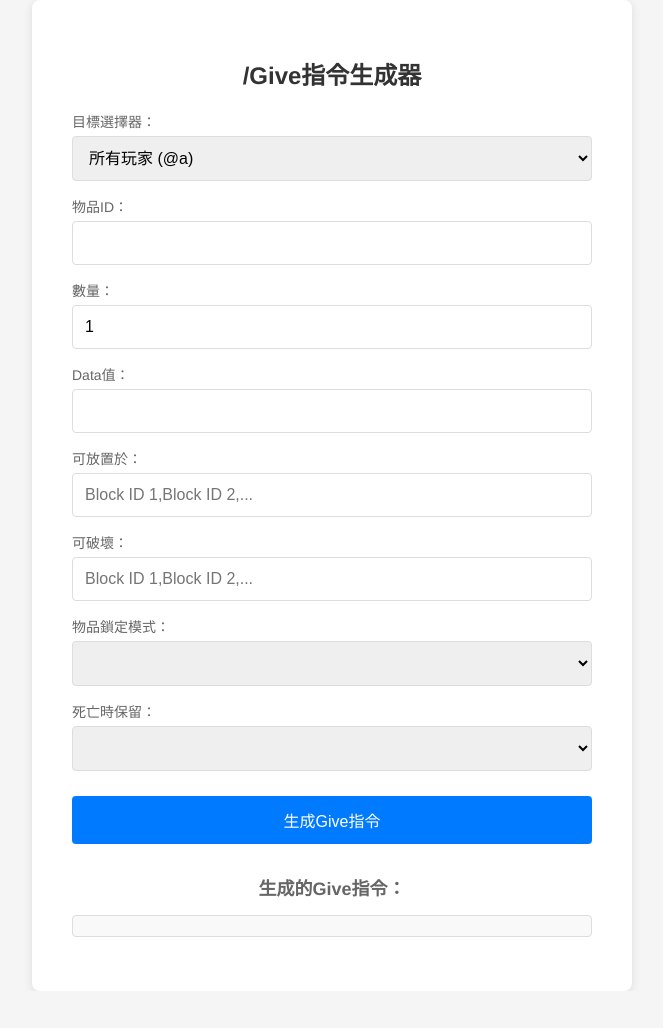
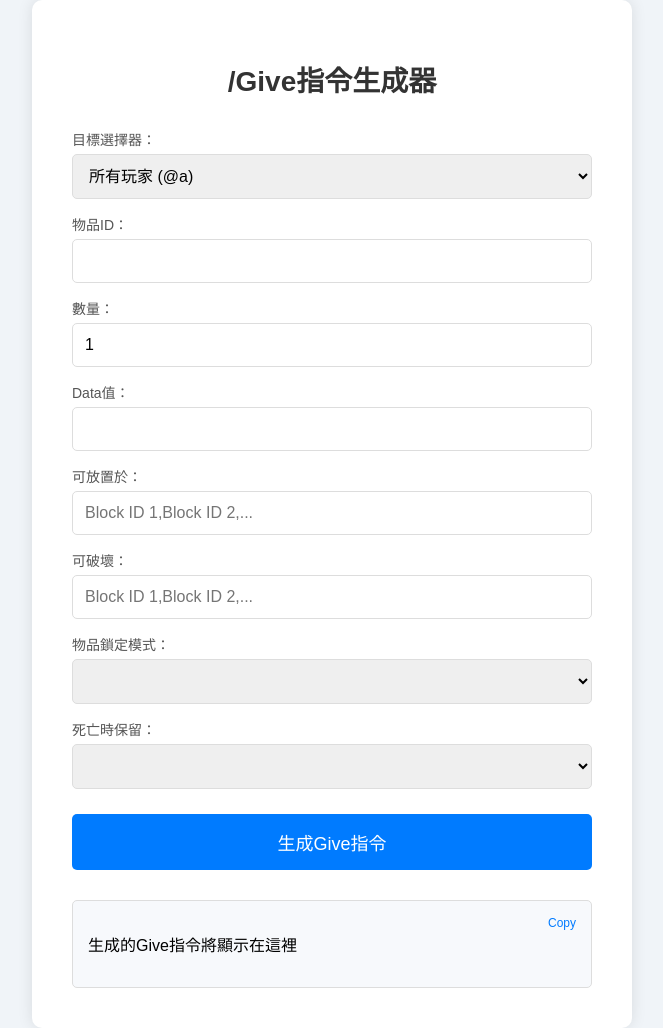
Before and after one commit to EricbobXD/mcpe.cmd-give, a plain HTML site: page index.html in a window 1280 px wide. Shown: the whole page, without its empty margins (308-971 px from the left). Before the commit the page ends 991 px from the top, so only its background shows below. Drawn offline with Linux system fonts and the light colour scheme.

Commit message:
Update index.html

```diff
--- a/index.html
+++ b/index.html
@@ -4,8 +4,8 @@
   <title>/Give指令生成器</title>
   <style>
     body {
-      font-family: 'Helvetica Neue', sans-serif;
-      background-color: #f5f5f5;
+      font-family: 'Arial', sans-serif;
+      background: #f0f4f8;
       display: flex;
       justify-content: center;
       align-items: center;
@@ -13,43 +13,38 @@
       margin: 0;
     }
     .container {
-      background-color: #fff;
+      background-color: #ffffff;
       padding: 40px;
-      border-radius: 8px;
-      box-shadow: 0 2px 10px rgba(0, 0, 0, 0.1);
+      border-radius: 10px;
+      box-shadow: 0 0 15px rgba(0,0,0,0.1);
       max-width: 600px;
       width: 100%;
       box-sizing: border-box;
     }
     h1 {
-      font-size: 24px;
+      font-size: 28px;
       color: #333;
-      margin-bottom: 20px;
       text-align: center;
-    }
-    h2 {
-      font-size: 18px;
-      color: #666;
-      margin-top: 30px;
-      text-align: center;
+      margin-bottom: 30px;
     }
     form {
+      display: grid;
+      grid-template-columns: 1fr;
+      gap: 15px;
+    }
+    .form-group {
       display: flex;
       flex-direction: column;
     }
-    .form-group {
-      margin-bottom: 15px;
-    }
     label {
       font-size: 14px;
-      color: #666;
+      color: #555;
       margin-bottom: 5px;
-      display: block;
     }
     input, select {
       padding: 12px;
       border: 1px solid #ddd;
-      border-radius: 4px;
+      border-radius: 5px;
       font-size: 16px;
       width: 100%;
       box-sizing: border-box;
@@ -63,21 +58,36 @@
       color: white;
       border: none;
       cursor: pointer;
+      padding: 15px;
+      font-size: 18px;
+      border-radius: 5px;
       transition: background-color 0.3s;
       margin-top: 10px;
     }
     input[type="submit"]:hover {
       background-color: #0056b3;
     }
-    #generated_command {
-      font-size: 14px;
-      color: #333;
-      margin-top: 15px;
-      padding: 10px;
-      background-color: #f9f9f9;
+    .generated-command {
+      background-color: #f7f9fc;
       border: 1px solid #ddd;
-      border-radius: 4px;
+      border-radius: 5px;
+      padding: 15px;
+      margin-top: 30px;
       word-break: break-word;
+      cursor: pointer;
+      position: relative;
+    }
+    .generated-command::after {
+      content: 'Copy';
+      position: absolute;
+      right: 15px;
+      top: 15px;
+      font-size: 12px;
+      color: #007BFF;
+      cursor: pointer;
+    }
+    .generated-command:hover::after {
+      color: #0056b3;
     }
   </style>
 </head>
@@ -133,12 +143,14 @@
       <input type="submit" value="生成Give指令">
     </form>
 
-    <h2>生成的Give指令：</h2>
-    <p id="generated_command"></p>
+    <div id="generated_command" class="generated-command" onclick="copyCommand()">
+      <p id="command_text">生成的Give指令將顯示在這裡</p>
+    </div>
   </div>
 
   <script>
     const form = document.querySelector('form');
+    const commandText = document.getElementById('command_text');
     const generatedCommand = document.getElementById('generated_command');
 
     form.addEventListener('submit', function(event) {
@@ -174,8 +186,17 @@
       if (components.length) {
         giveCommand += ` {${components.join(', ')}}`;
       }
-      generatedCommand.textContent = giveCommand;
+      commandText.textContent = giveCommand;
     });
+
+    function copyCommand() {
+      const command = commandText.textContent;
+      navigator.clipboard.writeText(command).then(() => {
+        alert('指令已複製到剪貼板!');
+      }).catch(err => {
+        console.error('複製失敗:', err);
+      });
+    }
   </script>
 </body>
 </html>
```
